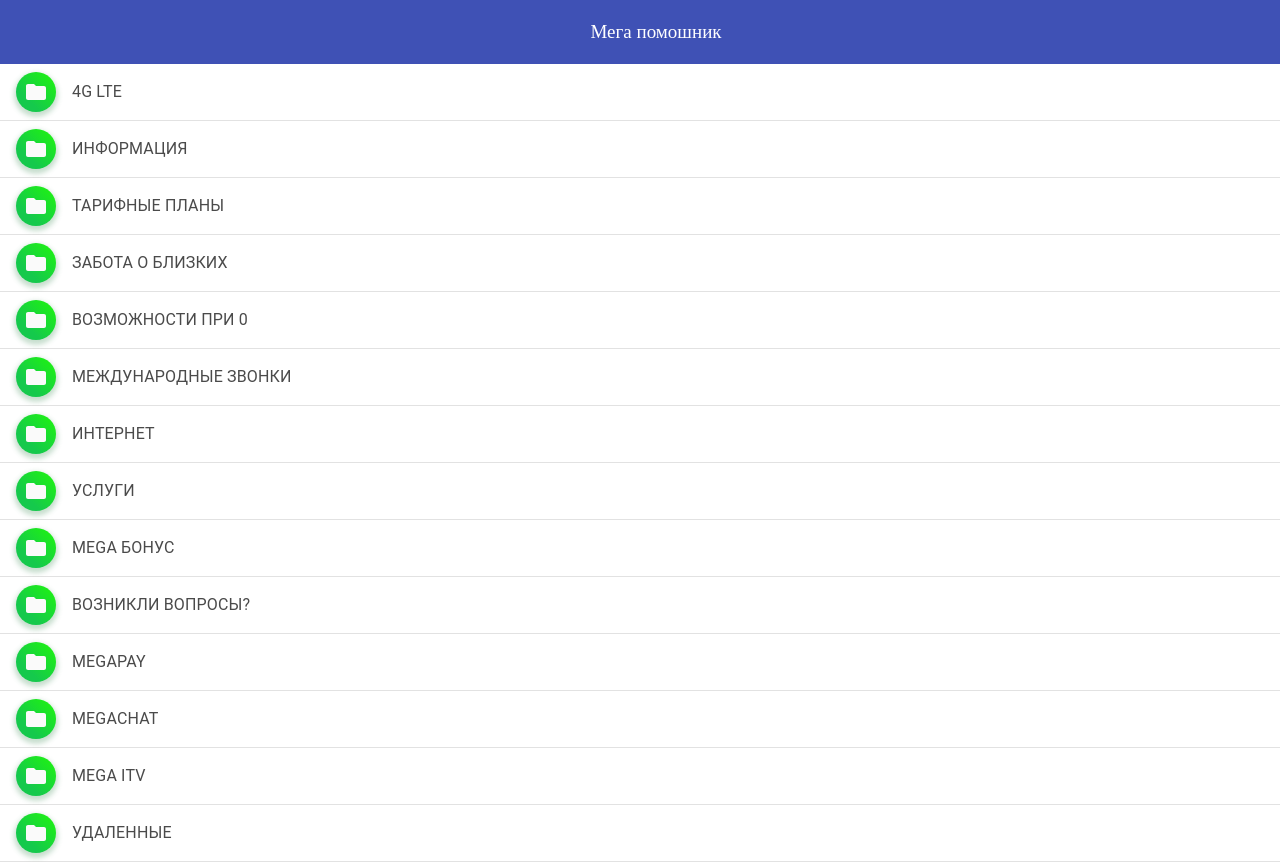
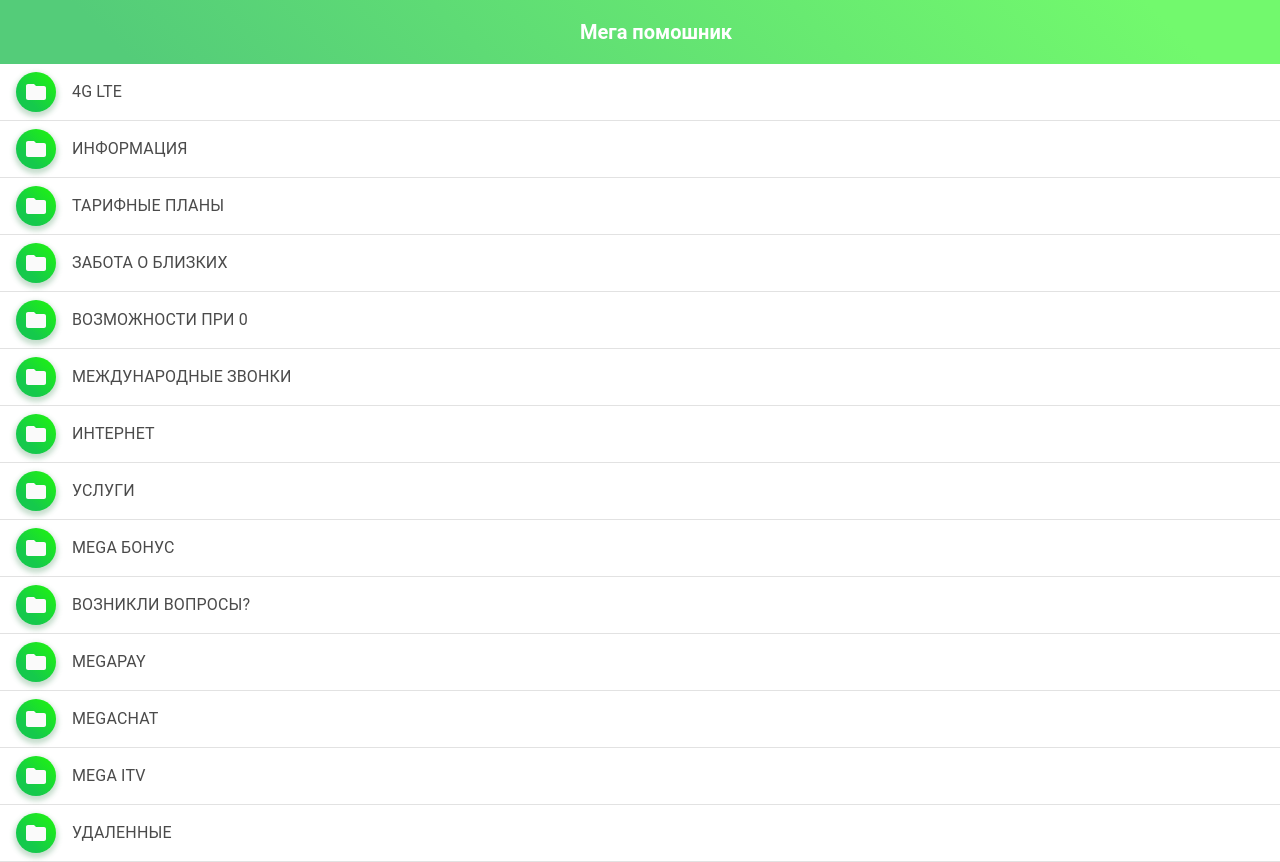
Before and after one commit to nurkan2313/mega-pomowhsnik, a React (Create React App) app: page / in a window 1280 px wide. Built offline with nearby package versions, Linux system fonts and the light colour scheme.

Commit message:
change App.css, remove logger

```diff
--- a/src/components/App.css
+++ b/src/components/App.css
@@ -86,6 +86,7 @@
     border-radius:50px;
     height:60px;
     margin-right:30px;
+    margin-top:30px!impo;
 }
 ul>div>li>a {
     text-decoration:none;
@@ -101,3 +102,52 @@
         left: 20%;
     }
   }
+  body {}
+.jss1 {
+    position: fixed;
+    z-index: 9999;
+    width: 100%;
+}
+.MuiAppBar-colorPrimary {
+    color: #fff;
+    background: linear-gradient(45deg, #54cc79 10%, rgb(114, 249, 109) 90%)!important;
+}
+
+.main-link {
+    text-align:center!important;
+    display:inline-block!important;
+    text-decoration: none;
+    color: white!important;
+    font-size: 19px;
+    font-family: Roboto, sans-serif;
+}
+
+.jss1 {
+    position: fixed;
+    z-index: 9999;
+    width: 100%;
+}
+.MuiAppBar-colorPrimary {
+    color: #fff;
+    background: linear-gradient(45deg, #54cc79 10%, rgb(114, 249, 109) 90%)!important;
+    top:0;
+    margin-top:-70px;
+}
+
+.main-link {
+    text-align:center!important;
+    display:inline-block!important;
+    text-decoration: none;
+    color: white!important;
+    font-size: 20px;
+    font-weight: bold;
+    font-family: Roboto, sans-serif;
+}
+
+.main {
+    padding-top: 70px;
+}
+
+ul.MuiList-root.MuiList-padding {
+    padding-top: 0px;
+}
--- a/src/components/Header.js
+++ b/src/components/Header.js
@@ -1,7 +1,6 @@
 import React from 'react';
 import { withRouter } from 'react-router-dom';
 import { Link } from 'react-router-dom';
-import Media from 'react-media';
 
 import { makeStyles } from '@material-ui/core/styles';
 import AppBar from '@material-ui/core/AppBar';
--- a/src/redux/store.js
+++ b/src/redux/store.js
@@ -1,9 +1,8 @@
 import { applyMiddleware, createStore } from 'redux';
 import thunkMiddleware from 'redux-thunk';
-import { createLogger } from 'redux-logger';
 import rootReducer from './reducer';
 
 export default createStore(
   rootReducer,
-  applyMiddleware(thunkMiddleware, createLogger()),
+  applyMiddleware(thunkMiddleware),
 );
```
